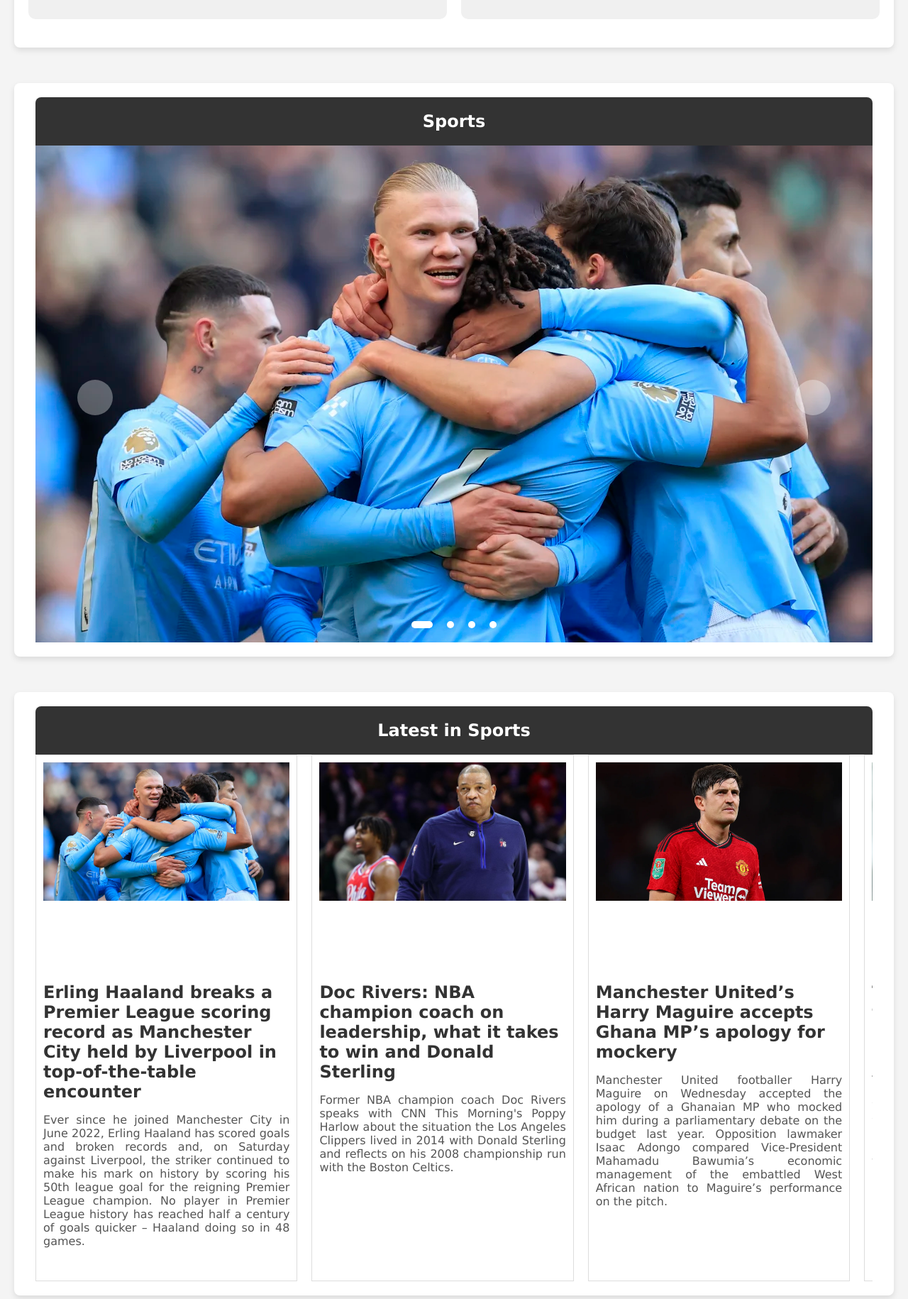
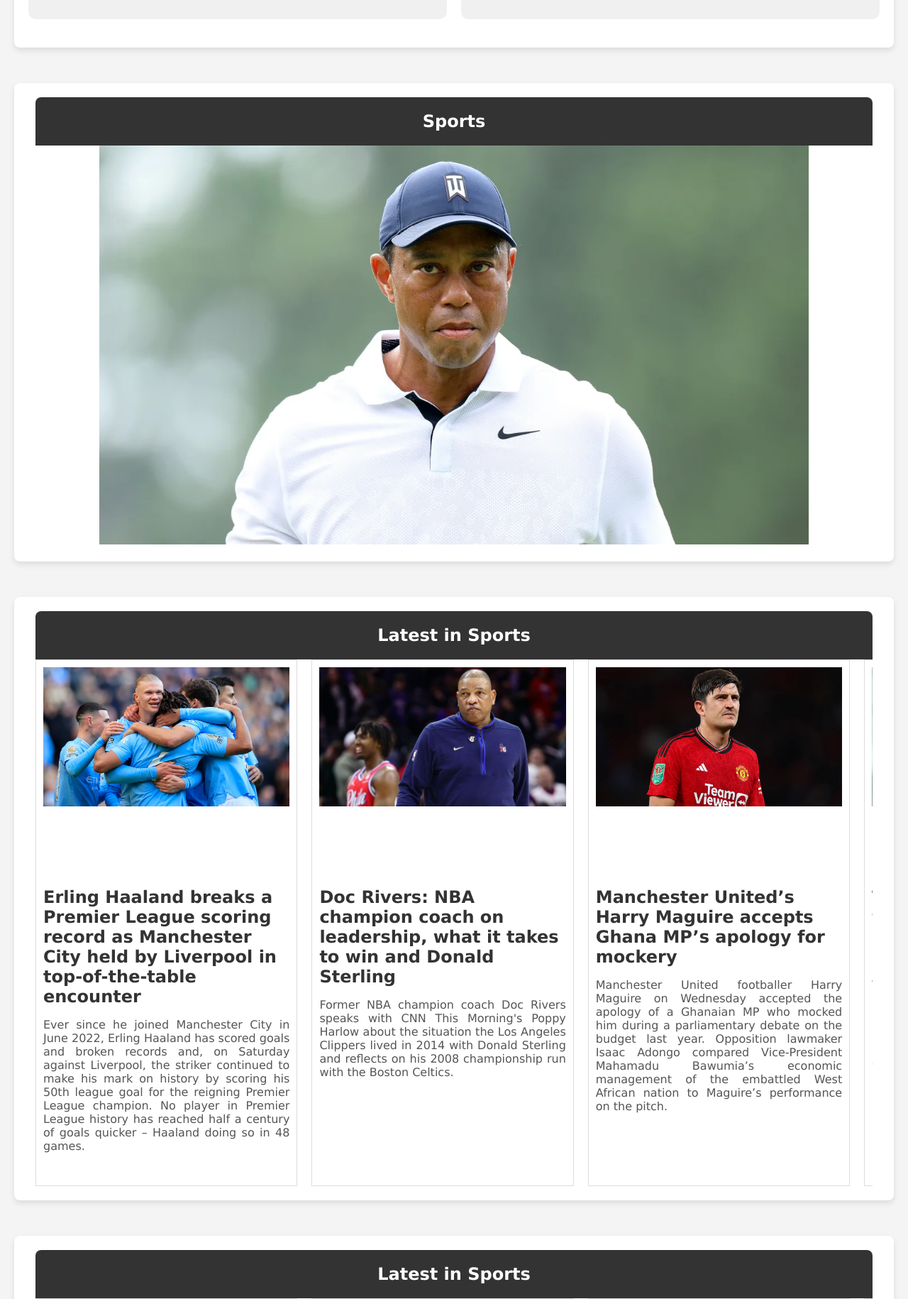
Before and after one commit to lindgeci/ProjektiFinal, a PHP site: page /Sports.html in a window 1280 px wide. Shown: the part 1533-3363 px from the top of the page at 71% size. Run offline with PHP 8.4, Linux system fonts and the light colour scheme.

Commit message:
7.12.2023

```diff
--- a/Test Projekti/Sports.html
+++ b/Test Projekti/Sports.html
@@ -102,43 +102,31 @@
                 </div>
                 <div class="newsBox">
 
-                    <div class="slider">
-                        <div class="list">
-                            <div class="item">
-                                <img src="indexphoto/foto58.webp" alt="foto58">
+                       <div class="slideshow">
+                          <div class="mySlides fade">
+                            <img src="indexphoto/foto58.webp" style="width:100%">
+                          </div>
 
-                            </div>
-                            <div class="item">
-                                <img src="indexphoto/foto59.jpg" alt="foto59">
-                            </div>
+                          <div class="mySlides fade">
+                            <img src="indexphoto/foto59.jpg" style="width:100%">
+                          </div>
 
-                            <div class="item">
-                                <img src="indexphoto/foto60.webp" alt="foto60">
-                            </div>
+                          <div class="mySlides fade">
+                            <img src="indexphoto/foto60.webp" style="width:100%">
 
-                            <div class="item">
-                                <img src="indexphoto/foto61.webp" alt="foto61">
+                          </div>
+                          <div class="mySlides fade">
+                            <img src="indexphoto/foto61.webp" style="width:100%">
 
-                            </div>
-                        </div>
-                        <div class="buttons">
-                            <button id="prev"></button>
-                            <button id="next"></button>
-                        </div>
-                        <ul class="dots">
-                            <li class="active"></li>
-                            <li></li>
-                            <li></li>
-                            <li></li>
-                        </ul>
+                          </div>
                     </div>
                 </div>
 
             </div>
-         </div>
 
         </div>
     </div>
+
 <div class="lajmi2">
     <div class="page2">
         <div class="box" >
@@ -400,44 +388,35 @@
 
 
             }
-            let slider = document.querySelector('.slider .list');
-            let items = document.querySelectorAll('.slider .list .item');
-            let next = document.getElementById('next');
-            let prev = document.getElementById('prev');
-            let dots = document.querySelectorAll('.slider .dots li');
+            let slideIndex = 0;
+             showSlides();
 
-            let lengthItems = items.length - 1;
-            let active = 0;
-            next.onclick = function(){
-            active = active + 1 <= lengthItems ? active + 1 : 0;
-            reloadSlider();
-            }
-            prev.onclick = function(){
-            active = active - 1 >= 0 ? active - 1 : lengthItems;
-            reloadSlider();
+            function showSlides() {
+
+                let i;
+
+                let slides = document.getElementsByClassName("mySlides");
+
+            for (i = 0; i < slides.length; i++) {
+
+                slides[i].style.display = "none";
+
             }
 
-           let refreshInterval = setInterval(()=> {next.click()}, 3000);
-           function reloadSlider(){
-           slider.style.left = -items[active].offsetLeft + 'px';
+            slideIndex++;
 
-           let last_active_dot = document.querySelector('.slider .dots li.active');
-           last_active_dot.classList.remove('active');
-           dots[active].classList.add('active');
+            if (slideIndex > slides.length) {
 
-           clearInterval(refreshInterval);
-           refreshInterval = setInterval(()=> {next.click()}, 3000);
-         }
+                slideIndex = 1;
 
-        dots.forEach((li, key) => {
-        li.addEventListener('click', ()=>{
-         active = key;
-         reloadSlider();
-        })
-       })
-       window.onresize = function(event) {
-       reloadSlider();
-      };
+            }
+
+            slides[slideIndex - 1].style.display = "block";
+
+            setTimeout(showSlides, 2000);
+
+        }
+
 
 
 
--- a/Test Projekti/style.css
+++ b/Test Projekti/style.css
@@ -506,100 +506,47 @@ button {
 /* KETU PERFUNDON LOGIN FORMA */
 
 /*SLIDER */
-.slider{
-    width: 1300px;
-    max-width: 100vw;
-    height: 700px;
+.slideshow {
+    position: relative;
+    max-width: 1000px;
     margin: auto;
-    position: relative;
-    overflow: hidden;
-}
-.slider .list{
-    position: absolute;
-    width: max-content;
-    height: 100%;
-    left: 0;
-    top: 0;
-    display: flex;
-    transition: 1s;
-}
-.slider .list img{
-    width: 1300px;
-    max-width: 100vw;
-    height: 100%;
-    object-fit: cover;
-}
-.slider .list .item {
-    width: 1300px;
-    max-width: 100vw;
-    height: 700px;
-    display: flex;
-    flex-direction: column;
-    justify-content: center;
-    align-items: center;
-    text-align: center;
-    position: relative;
-    color: black;
  }
 
-.slider .list .item h3 {
-    font-size: 24px;
-    margin-bottom: 10px;
+ .mySlides {
+    display: none;
  }
 
-.slider .list .item p {
-    font-size: 16px;
-    margin-bottom: 20px;
+ .prev, .next {
+    position: absolute;
+    top: 50%;
+    width: auto;
+    padding: 16px;
+    margin-top: -22px;
+    font-size: 20px;
+    color: white;
+    font-weight: bold;
+    cursor: pointer;
  }
 
-.slider .list .item a {
-    text-decoration: none;
+ .prev {
+    left: 0;
  }
 
-.slider .buttons{
-    position: absolute;
-    top: 45%;
-    left: 5%;
-    width: 90%;
-    display: flex;
-    justify-content: space-between;
+ .next {
+    right: 0;
  }
-.slider .buttons button{
-    width: 50px;
-    height: 50px;
+
+ .dot {
+    height: 15px;
+    width: 15px;
+    margin: 0 2px;
+    background-color: #bbb;
     border-radius: 50%;
-    background-color: #fff5;
-    color: #fff;
-    border: none;
-    font-family: monospace;
-    font-weight: bold;
+    display: inline-block;
+    transition: background-color 0.6s ease;
  }
-.slider .dots{
-    position: absolute;
-    bottom: 10px;
-    left: 0;
-    color: #fff;
-    width: 100%;
-    margin: 0;
-    padding: 0;
-    display: flex;
-    justify-content: center;
-}
-.slider .dots li{
-    list-style: none;
-    width: 10px;
-    height: 10px;
-    background-color: #fff;
-    margin: 10px;
-    border-radius: 20px;
-    transition: 0.5s;
-}
-.slider .dots li.active{
-    width: 30px;
-}
-@media screen and (max-width: 768px){
-    .slider{
-        height: 400px;
-    }
+
+ .dot:hover {
+    background-color: #717171;
  }
 /*Fundi i SLIDER*/
```
Also changed, not shown: Test Projekti/Business.html (+41 -62 lines), Test Projekti/Health.html (+31 -54 lines), Test Projekti/Technology.html (+35 -59 lines), Test Projekti/World.html (+40 -62 lines). Lines whose indentation alone changed are shown as unchanged.
